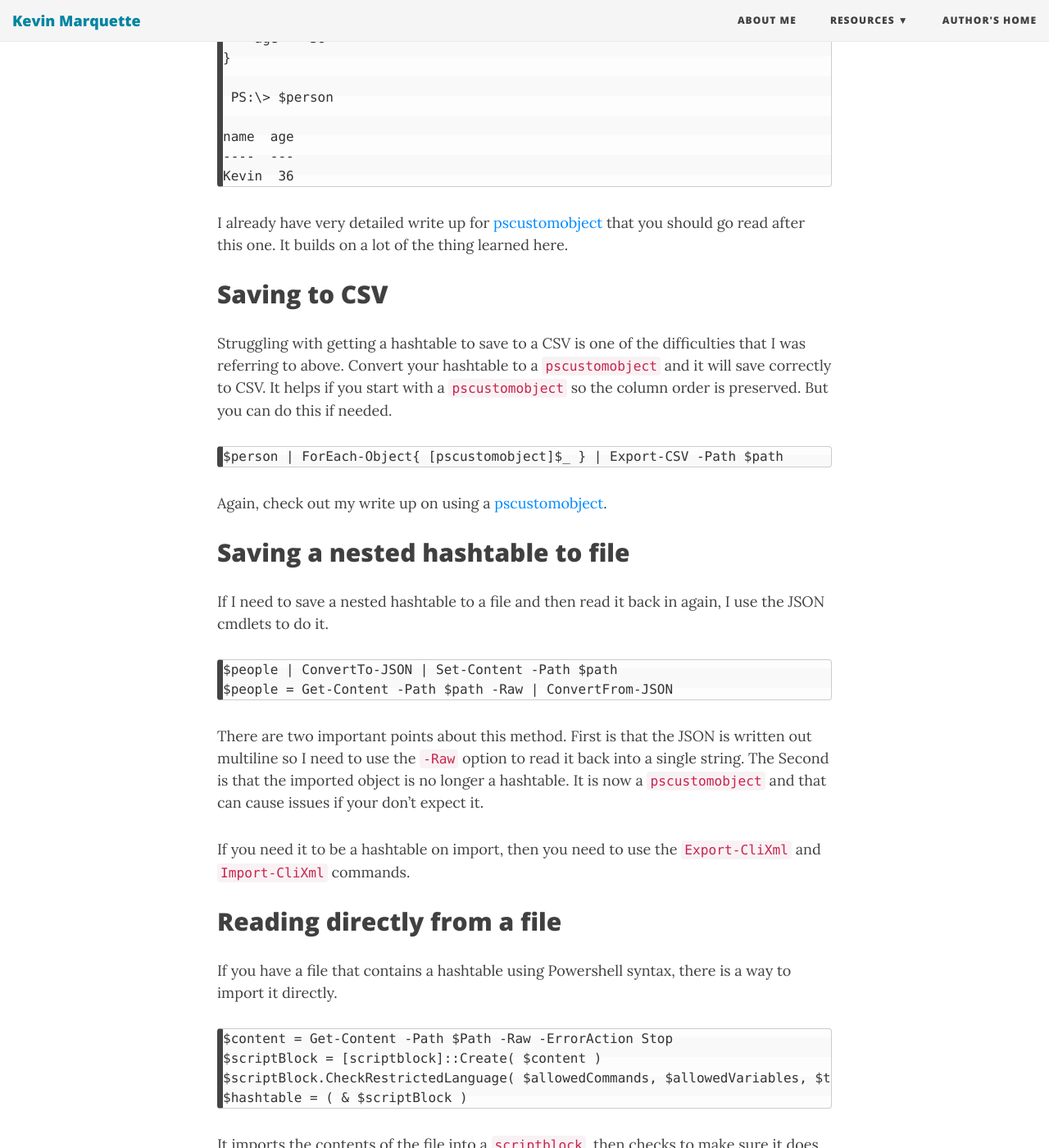
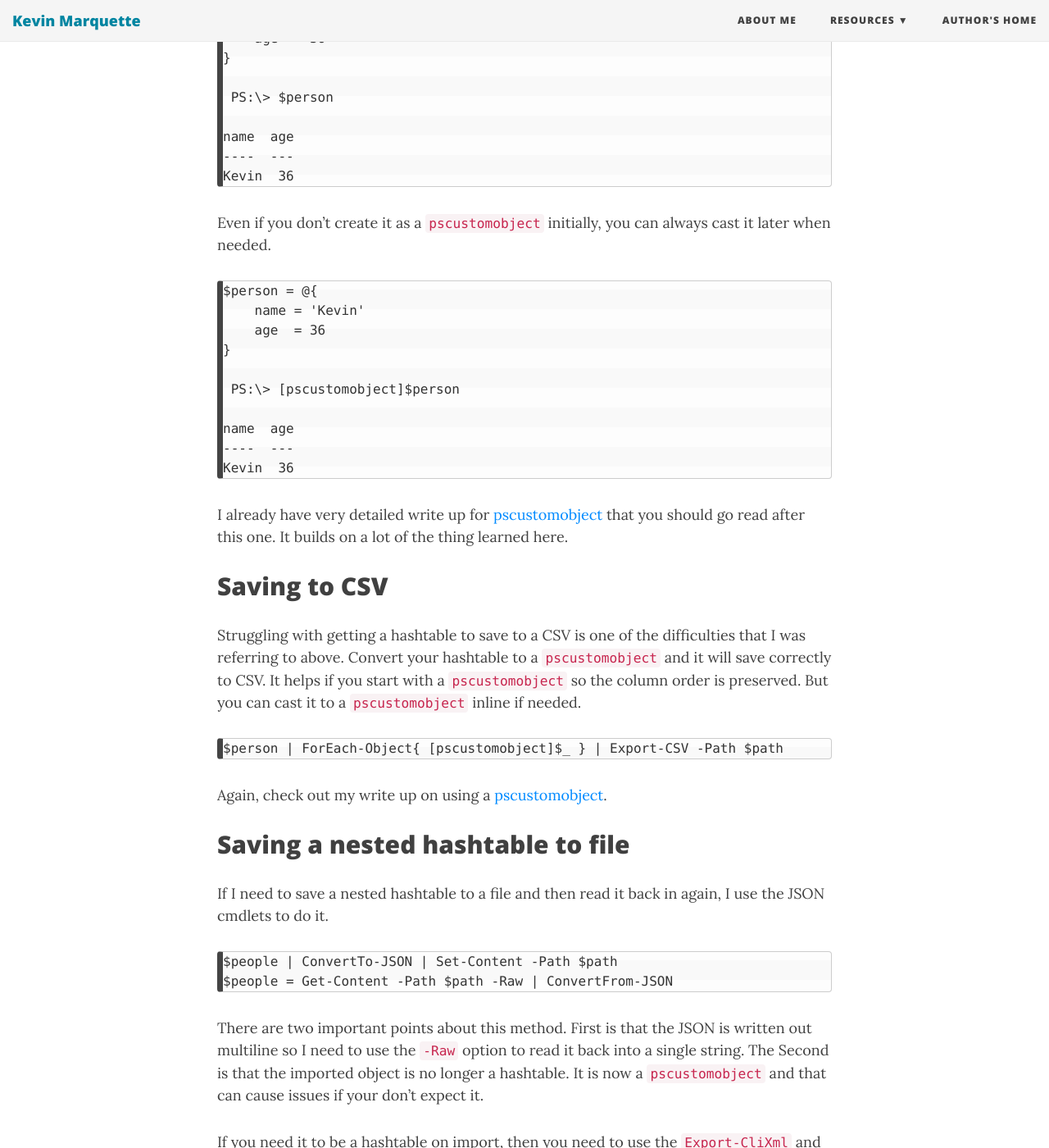
Before and after one commit to KevinMarquette/kevinmarquette.github.io, a Jekyll site: the page built from _posts/2016-11-06-powershell-hashtable-everything-you-wanted-to-know-about.md, in a window 1280 px wide and 1400 px high, scrolled down 13882 px. Shown: the whole window at 82% size. Built offline with Jekyll 4.4.1, drawn with Linux system fonts in a browser that asks for light colours; nearby versions of some CDN libraries; a script that is not in the unit is left out; some of the changed text lies outside the part shown.

Commit message:
chances due to feedback

```diff
--- a/_posts/2016-11-06-powershell-hashtable-everything-you-wanted-to-know-about.md
+++ b/_posts/2016-11-06-powershell-hashtable-everything-you-wanted-to-know-about.md
@@ -402,10 +402,23 @@ Sometimes you just need to have an object and using a hashtable to hold properti
     ----  ---
     Kevin  36
 
+Even if you don't create it as a `pscustomobject` initially, you can always cast it later when needed.
+
+    $person = @{
+        name = 'Kevin'
+        age  = 36
+    }
+
+     PS:\> [pscustomobject]$person
+
+    name  age
+    ----  ---
+    Kevin  36
+
 I already have very detailed write up for [pscustomobject](/2016-10-28-powershell-everything-you-wanted-to-know-about-pscustomobject/) that you should go read after this one. It builds on a lot of the thing learned here.
 
 ## Saving to CSV
-Struggling with getting a hashtable to save to a CSV is one of the difficulties that I was referring to above. Convert your hashtable to a `pscustomobject` and it will save correctly to CSV. It helps if you start with a `pscustomobject` so the column order is preserved. But you can do this if needed.
+Struggling with getting a hashtable to save to a CSV is one of the difficulties that I was referring to above. Convert your hashtable to a `pscustomobject` and it will save correctly to CSV. It helps if you start with a `pscustomobject` so the column order is preserved. But you can cast it to a `pscustomobject` inline if needed.
 
     $person | ForEach-Object{ [pscustomobject]$_ } | Export-CSV -Path $path
 
```
Also changed, not shown: other parts of _posts/2016-11-06-powershell-hashtable-everything-you-wanted-to-know-about.md (+1 -1 lines).
